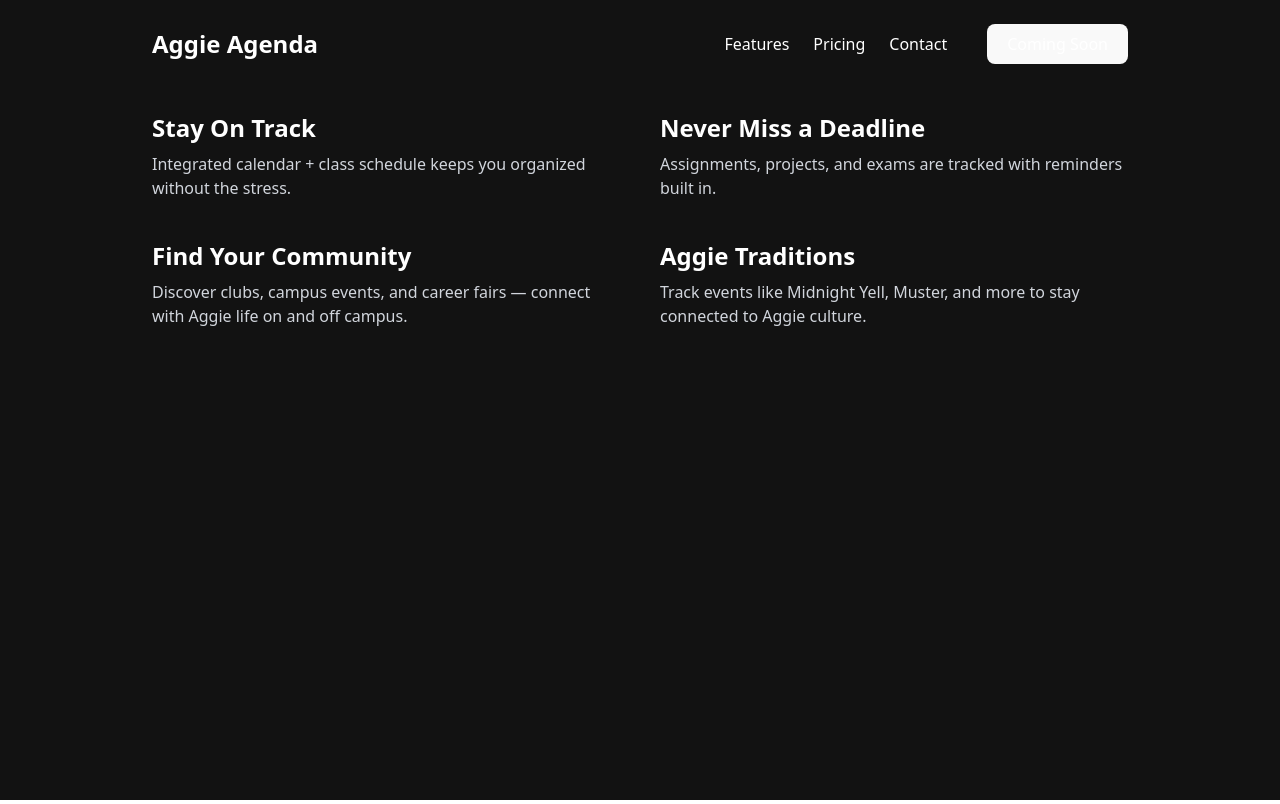
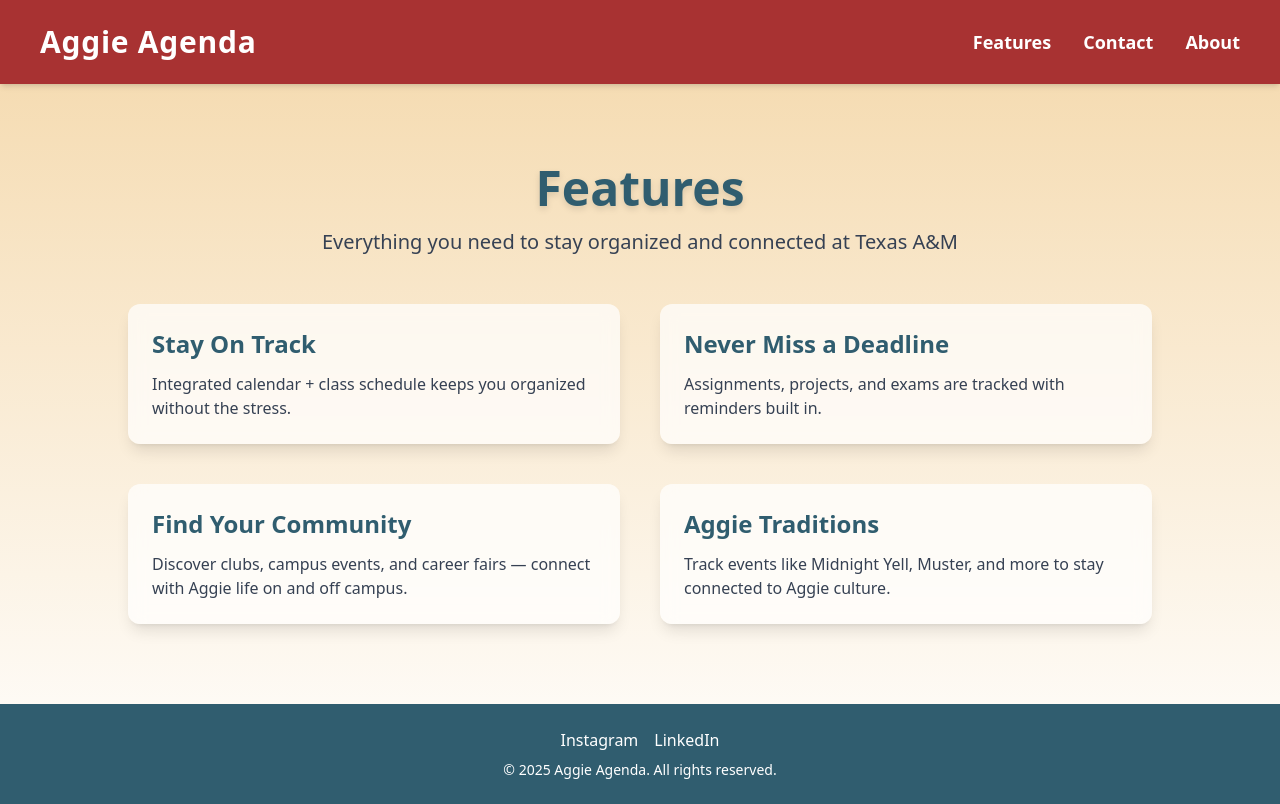
Before and after one commit to AggieAgenda/App, a React (Vite) app in the folder Frontend/: page /features in a window 1280 px wide. Built offline with nearby package versions, Linux system fonts and the light colour scheme.

Commit message:
Updated themes of About, Contact, and Features page

```diff
--- a/Frontend/src/pages/About.jsx
+++ b/Frontend/src/pages/About.jsx
@@ -1,34 +1,50 @@
-// src/pages/pricing.jsx
-export default function Pricing() {
+// src/pages/About.jsx
+import NavBar from '../components/Navbar.jsx'
+
+export default function About() {
   return (
-    <div className="min-h-screen w-screen bg-[#121212] text-black flex flex-col items-center px-6 pb-12">
-        <div max-w-5xl>
-        {/*<h2 className="text-4xl md:text-5xl font-extrabold text-center mb-12">Simple Pricing</h2>*/}
-        <div className="pb-10 w-5xl">
-            <nav className="flex items-center justify-between py-6">
-                <a href = "/">
-                <h1  className="text-2xl font-bold text-maroon-600">Aggie Agenda</h1>
-              </a>
-              <div className="space-x-6">
-                <a href="/features" className="hover:text-maroon-400 transition">Features</a>
-                <a href="/pricing" className="hover:text-maroon-400 transition">Pricing</a>
-                <a href="/contact" className="hover:text-maroon-400 transition">Contact</a>
-                <button className="ml-4 px-5 py-2 bg-maroon-600 hover:bg-maroon-700 rounded-lg transition">
-                  Coming Soon
-                </button>
-              </div>
-            </nav>
-          <div>
-            {/*About text */}
-            <p>
-              Aggie Agenda is an web app built to help Texas A&M students with their time management
-            </p>
+    <div className="relative min-h-screen flex flex-col overflow-hidden bg-gradient-to-b from-[#f4d8aa] to-white text-[#1a1a1a]">
+
+      {/* --- Background Animation --- */}
+      <div className="absolute inset-0 -z-10 overflow-hidden">
+        {/* Floating gradient blobs */}
+        <div className="absolute w-72 h-72 bg-[#305d6f] rounded-full filter blur-3xl opacity-30 animate-float1 top-10 left-20"></div>
+        <div className="absolute w-96 h-96 bg-[#f4d8aa] rounded-full filter blur-3xl opacity-40 animate-float2 bottom-20 right-10"></div>
+        <div className="absolute w-64 h-64 bg-[#3c7289] rounded-full filter blur-3xl opacity-25 animate-float3 top-1/3 right-1/3"></div>
+      </div>
+
+      {/* --- Navbar --- */}
+      <NavBar />
+
+      {/* --- About Content --- */}
+      <section className="flex flex-col items-center justify-center px-10 md:px-20 py-20 max-w-7xl mx-auto w-full flex-grow">
+        <div className="w-full max-w-5xl text-center">
+          <div className="mb-12">
+            <h2 className="text-5xl font-extrabold text-[#305d6f] drop-shadow-md mb-6">
+              About Us
+            </h2>
+            <div className="bg-white/70 backdrop-blur-sm p-8 rounded-xl shadow-lg">
+              <p className="text-xl text-gray-700 leading-relaxed">
+                Aggie Agenda is a web app built to help Texas A&M students with their time management.
+                We understand the challenges of balancing academics, social life, and campus traditions.
+                Our mission is to provide a unified platform where all your important dates, deadlines,
+                and events come together in one place.
+              </p>
+            </div>
           </div>
+        </div>
+      </section>
 
-
-
+      {/* --- Footer --- */}
+      <footer className="w-full bg-[#305d6f] text-white py-6 text-center mt-auto">
+        <div className="space-x-4 mb-2">
+          <a href="https://instagram.com/aggieagenda" className="hover:text-[#f4d8aa]">Instagram</a>
+          <a href="https://linkedin.com/company/aggie-agenda" className="hover:text-[#f4d8aa]">LinkedIn</a>
         </div>
-      </div>
+        <p className="text-sm">
+          © {new Date().getFullYear()} Aggie Agenda. All rights reserved.
+        </p>
+      </footer>
     </div>
   );
 }
--- a/Frontend/src/pages/Contact.jsx
+++ b/Frontend/src/pages/Contact.jsx
@@ -1,36 +1,55 @@
-// src/pages/contact.jsx
+// src/pages/Contact.jsx
+import NavBar from '../components/Navbar.jsx'
+
 export default function Contact() {
   return (
-    <div className="w-screen h-screen bg-[#121212] text-white flex items-center justify-center px-6">
-      <div className="w-full max-w-5xl">
-        <nav className=" flex items-center justify-between pb-10">
-            <a href = "/">
-            <h1  className="text-2xl font-bold text-maroon-600">Aggie Agenda</h1>
-            </a>
-            <div className="top-0 space-x-6">
-              <a href="/features" className="hover:text-maroon-400 transition">Features</a>
-              <a href="/pricing" className="hover:text-maroon-400 transition">Pricing</a>
-              <a href="/contact" className="hover:text-maroon-400 transition">Contact</a>
-              <button className="ml-4 px-5 py-2 bg-maroon-600 hover:bg-maroon-700 rounded-lg transition">
-                Coming Soon
-              </button>
+    <div className="relative min-h-screen flex flex-col overflow-hidden bg-gradient-to-b from-[#f4d8aa] to-white text-[#1a1a1a]">
+
+      {/* --- Background Animation --- */}
+      <div className="absolute inset-0 -z-10 overflow-hidden">
+        {/* Floating gradient blobs */}
+        <div className="absolute w-72 h-72 bg-[#305d6f] rounded-full filter blur-3xl opacity-30 animate-float1 top-10 left-20"></div>
+        <div className="absolute w-96 h-96 bg-[#f4d8aa] rounded-full filter blur-3xl opacity-40 animate-float2 bottom-20 right-10"></div>
+        <div className="absolute w-64 h-64 bg-[#3c7289] rounded-full filter blur-3xl opacity-25 animate-float3 top-1/3 right-1/3"></div>
+      </div>
+
+      {/* --- Navbar --- */}
+      <NavBar />
+
+      {/* --- Contact Content --- */}
+      <section className="flex flex-col items-center justify-center px-10 md:px-20 py-20 max-w-7xl mx-auto w-full flex-grow">
+        <div className="w-full max-w-5xl text-center">
+          <div className="mb-12">
+            <h2 className="text-5xl font-extrabold text-[#305d6f] drop-shadow-md mb-6">
+              Contact Us
+            </h2>
+            <div className="bg-white/70 backdrop-blur-sm p-8 rounded-xl shadow-lg">
+              <p className="text-xl text-gray-700 mb-6">
+                Have questions, feedback, or ideas? We'd love to hear from you.
+              </p>
+              <a
+                href="https://www.instagram.com/aggieagenda"
+                className="inline-block px-8 py-3 bg-[#305d6f] text-white text-lg rounded-lg shadow-md hover:bg-[#3c7289] transition"
+                target="_blank"
+                rel="noopener noreferrer"
+              >
+                DM us on Instagram @aggieagenda
+              </a>
             </div>
-        </nav>
-        <div classname=" text-gray-400 pb-10 items-center">
-          <h2 className="text-4xl font-extrabold text-center  pb-5">Contact Us</h2>
-          <a href ="https://www.instagram.com/aggieagenda"className="text-center pb-90" >
-            Have questions, feedback, or ideas? We’d love to hear from you. DM us on our instagram @aggieagenda
-          </a>
+          </div>
+        </div>
+      </section>
 
-
-
+      {/* --- Footer --- */}
+      <footer className="w-full bg-[#305d6f] text-white py-6 text-center mt-auto">
+        <div className="space-x-4 mb-2">
+          <a href="https://instagram.com/aggieagenda" className="hover:text-[#f4d8aa]">Instagram</a>
+          <a href="https://linkedin.com/company/aggie-agenda" className="hover:text-[#f4d8aa]">LinkedIn</a>
         </div>
-        <div classname></div>
-
-
-
-
-      </div>
+        <p className="text-sm">
+          © {new Date().getFullYear()} Aggie Agenda. All rights reserved.
+        </p>
+      </footer>
     </div>
   );
 }
--- a/Frontend/src/pages/Features.jsx
+++ b/Frontend/src/pages/Features.jsx
@@ -1,54 +1,75 @@
-// src/pages/features.jsx
+// src/pages/Features.jsx
+import NavBar from '../components/Navbar.jsx'
+
 export default function Features() {
   return (
-    <div className=" w-screen h-screen bg-[#121212] text-white flex flex-col items-center">
-      <div className="w-full max-w-5xl px-6 pb-12">
-        <div className="pb-6">
-          <nav className="flex items-center justify-between py-6">
-              <a href = "/">
-              <h1  className="text-2xl font-bold text-maroon-600">Aggie Agenda</h1>
-            </a>
-            <div className="space-x-6">
-              <a href="/features" className="hover:text-maroon-400 transition">Features</a>
-              <a href="/pricing" className="hover:text-maroon-400 transition">Pricing</a>
-              <a href="/contact" className="hover:text-maroon-400 transition">Contact</a>
-              <button className="ml-4 px-5 py-2 bg-maroon-600 hover:bg-maroon-700 rounded-lg transition">
-                Coming Soon
-              </button>
+    <div className="relative min-h-screen flex flex-col overflow-hidden bg-gradient-to-b from-[#f4d8aa] to-white text-[#1a1a1a]">
+
+      {/* --- Background Animation --- */}
+      <div className="absolute inset-0 -z-10 overflow-hidden">
+        {/* Floating gradient blobs */}
+        <div className="absolute w-72 h-72 bg-[#305d6f] rounded-full filter blur-3xl opacity-30 animate-float1 top-10 left-20"></div>
+        <div className="absolute w-96 h-96 bg-[#f4d8aa] rounded-full filter blur-3xl opacity-40 animate-float2 bottom-20 right-10"></div>
+        <div className="absolute w-64 h-64 bg-[#3c7289] rounded-full filter blur-3xl opacity-25 animate-float3 top-1/3 right-1/3"></div>
       </div>
-          </nav>
+
+      {/* --- Navbar --- */}
+      <NavBar />
+
+      {/* --- Features Content --- */}
+      <section className="flex flex-col items-center justify-center px-10 md:px-20 py-20 max-w-7xl mx-auto w-full flex-grow">
+        <div className="w-full max-w-5xl">
+          <div className="text-center mb-12">
+            <h2 className="text-5xl font-extrabold text-[#305d6f] drop-shadow-md mb-4">
+              Features
+            </h2>
+            <p className="text-xl text-gray-700 max-w-2xl mx-auto">
+              Everything you need to stay organized and connected at Texas A&M
+            </p>
           </div>
 
           <div className="grid grid-cols-1 md:grid-cols-2 gap-10">
-          <div>
-            <h3 className="text-2xl font-bold text-maroon-600 mb-2">Stay On Track</h3>
-            <p className="text-gray-300">
+            <div className="bg-white/70 backdrop-blur-sm p-6 rounded-xl shadow-lg hover:shadow-xl transition-shadow">
+              <h3 className="text-2xl font-bold text-[#305d6f] mb-3">Stay On Track</h3>
+              <p className="text-gray-700">
                 Integrated calendar + class schedule keeps you organized without the stress.
               </p>
             </div>
 
-          <div>
-            <h3 className="text-2xl font-bold text-maroon-600 mb-2">Never Miss a Deadline</h3>
-            <p className="text-gray-300">
+            <div className="bg-white/70 backdrop-blur-sm p-6 rounded-xl shadow-lg hover:shadow-xl transition-shadow">
+              <h3 className="text-2xl font-bold text-[#305d6f] mb-3">Never Miss a Deadline</h3>
+              <p className="text-gray-700">
                 Assignments, projects, and exams are tracked with reminders built in.
               </p>
             </div>
 
-          <div>
-            <h3 className="text-2xl font-bold text-maroon-600 mb-2">Find Your Community</h3>
-            <p className="text-gray-300">
+            <div className="bg-white/70 backdrop-blur-sm p-6 rounded-xl shadow-lg hover:shadow-xl transition-shadow">
+              <h3 className="text-2xl font-bold text-[#305d6f] mb-3">Find Your Community</h3>
+              <p className="text-gray-700">
                 Discover clubs, campus events, and career fairs — connect with Aggie life on and off campus.
               </p>
             </div>
 
-          <div>
-            <h3 className="text-2xl font-bold text-maroon-600 mb-2">Aggie Traditions</h3>
-            <p className="text-gray-300">
+            <div className="bg-white/70 backdrop-blur-sm p-6 rounded-xl shadow-lg hover:shadow-xl transition-shadow">
+              <h3 className="text-2xl font-bold text-[#305d6f] mb-3">Aggie Traditions</h3>
+              <p className="text-gray-700">
                 Track events like Midnight Yell, Muster, and more to stay connected to Aggie culture.
               </p>
             </div>
           </div>
         </div>
+      </section>
+
+      {/* --- Footer --- */}
+      <footer className="w-full bg-[#305d6f] text-white py-6 text-center mt-auto">
+        <div className="space-x-4 mb-2">
+          <a href="https://instagram.com/aggieagenda" className="hover:text-[#f4d8aa]">Instagram</a>
+          <a href="https://linkedin.com/company/aggie-agenda" className="hover:text-[#f4d8aa]">LinkedIn</a>
+        </div>
+        <p className="text-sm">
+          © {new Date().getFullYear()} Aggie Agenda. All rights reserved.
+        </p>
+      </footer>
     </div>
   );
 }
```
Also changed, not shown: 2 other files (tests, documents, lock files or other folders). Lines whose indentation alone changed are shown as unchanged.
